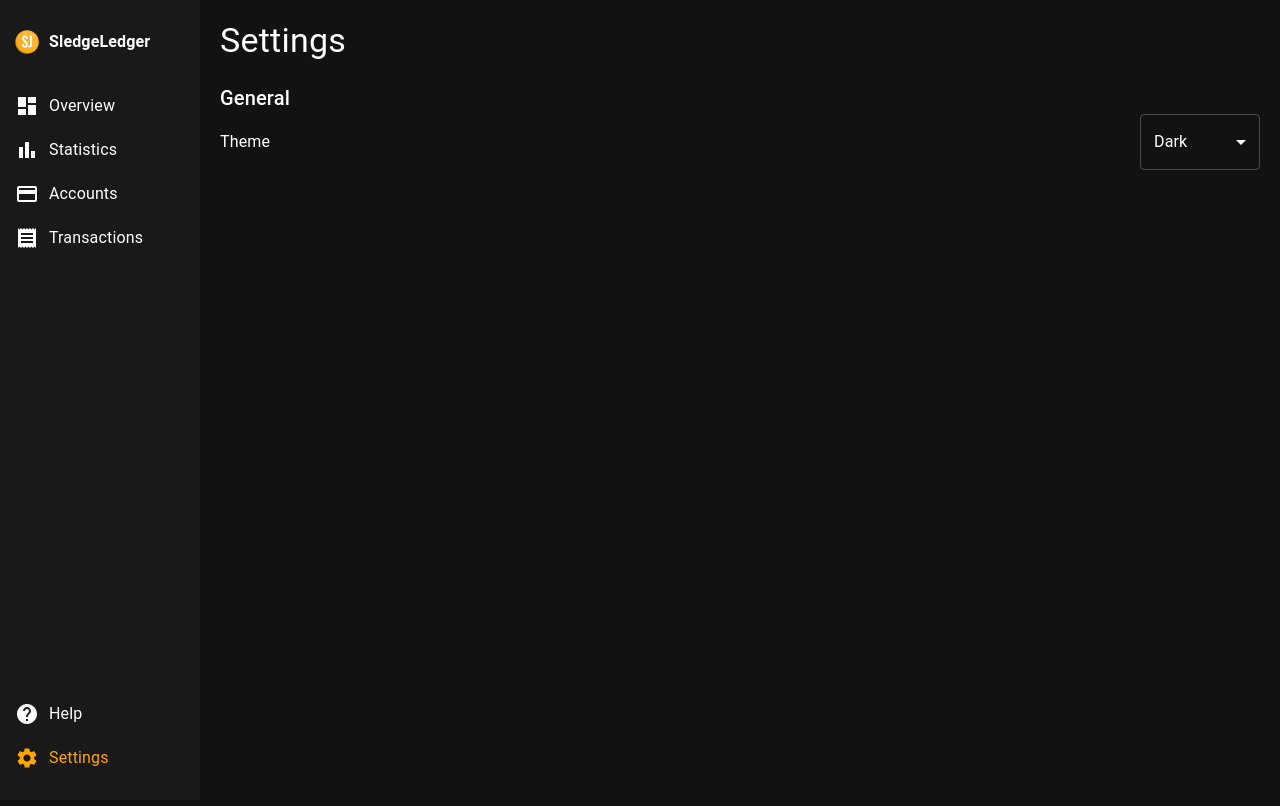
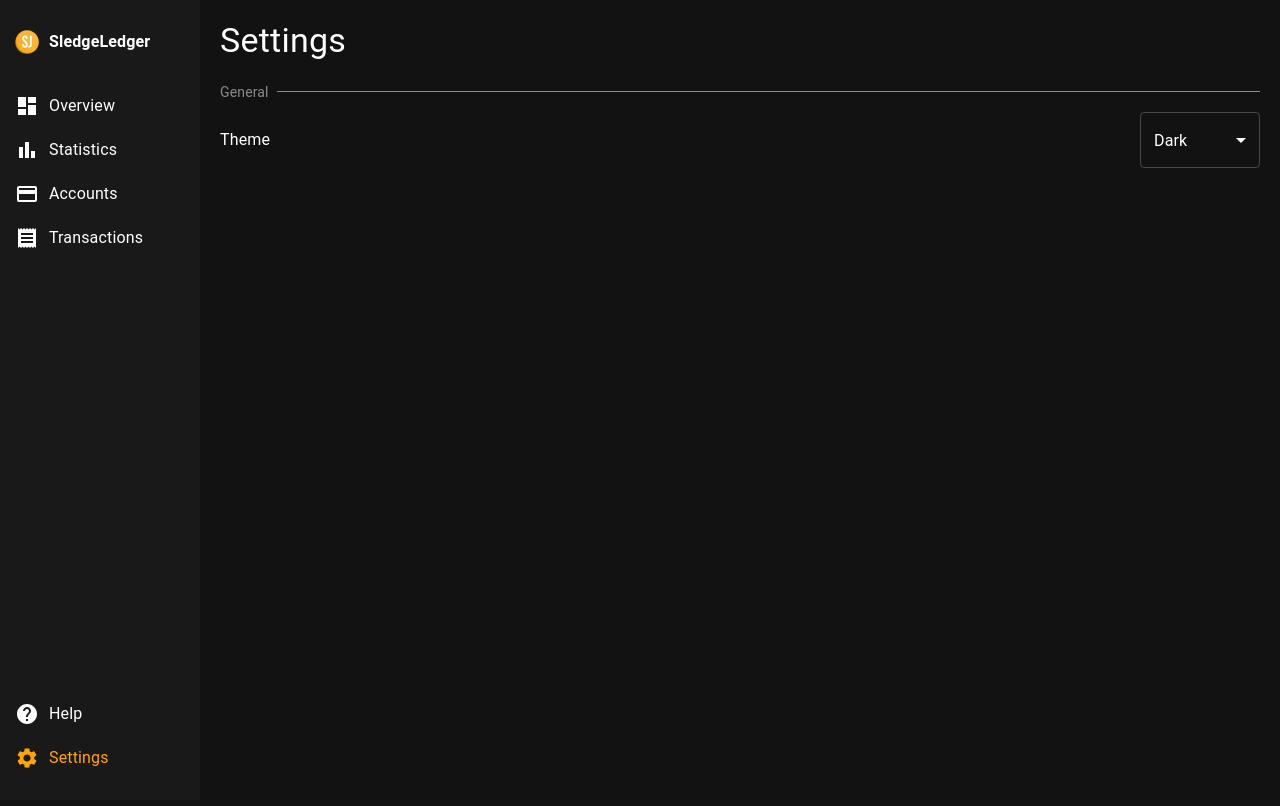
Before and after one commit to ameysh/SledgeLedger, a React (Vite) app in the folder src/renderer/: page /dashboard in a window 1280 px wide. Both pictures are taken after a click on the item "Settings". Shown: the top 806 px of the page. Built offline with nearby package versions, Linux system fonts and the light colour scheme.

Commit message:
Refactor settings section layout; enhance header styling and add divider

```diff
--- a/src/renderer/src/components/settings.tsx
+++ b/src/renderer/src/components/settings.tsx
@@ -21,9 +21,12 @@ const Settings: React.FC<{ toggleTheme: () => void }> = ({ toggleTheme }) => {
         Settings
       </Typography>
       <Box className="settings-section">
-        <Typography variant="h6" className="settings-section-title">
-          General
-        </Typography>
+        <div className="settings-section-header">
+          <Typography variant="body2" className="settings-section-title">
+            General
+          </Typography>
+          <div className="settings-divider" />
+        </div>
         <Box className="settings-item">
           <Typography variant="body1" className="settings-left">
             Theme
--- a/src/renderer/src/styles/settings.css
+++ b/src/renderer/src/styles/settings.css
@@ -12,8 +12,16 @@
   margin-top: 20px;
 }
 
+.settings-section-header {
+  display: flex;
+  align-items: center;
+  gap: 8px;
+  margin-bottom: 10px;
+}
+
 .settings-section-title {
-  margin-bottom: 10px;
+  font-size: 0.9rem;
+  color: #8b8b8b;
 }
 
 .settings-item {
@@ -35,3 +43,10 @@
   flex: 1;
   max-width: 120px;
 }
+
+.settings-divider {
+  border-bottom: 1px solid #8b8b8b;
+  flex: 1;
+  margin: 8px 0;
+  width: 100%;
+}
```
